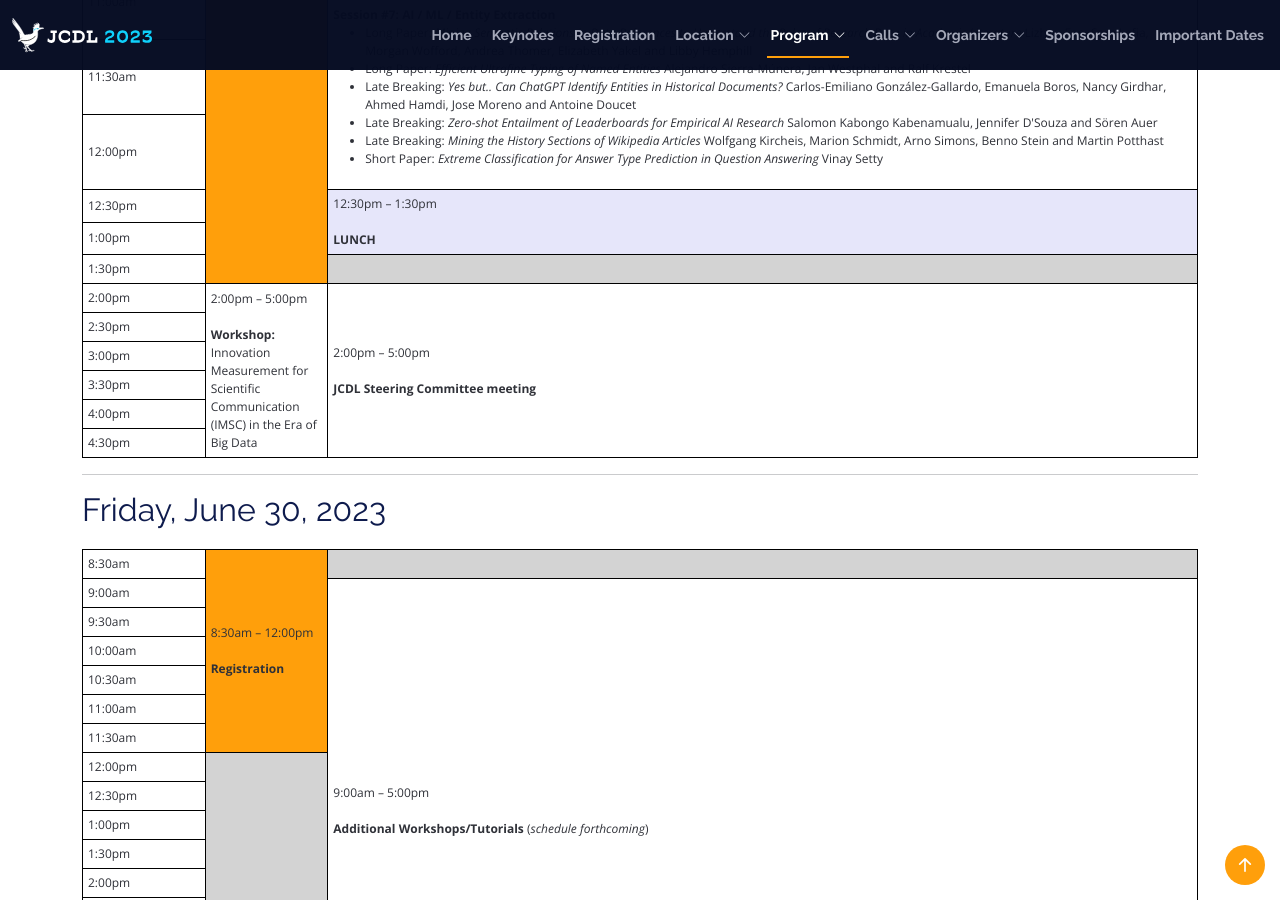
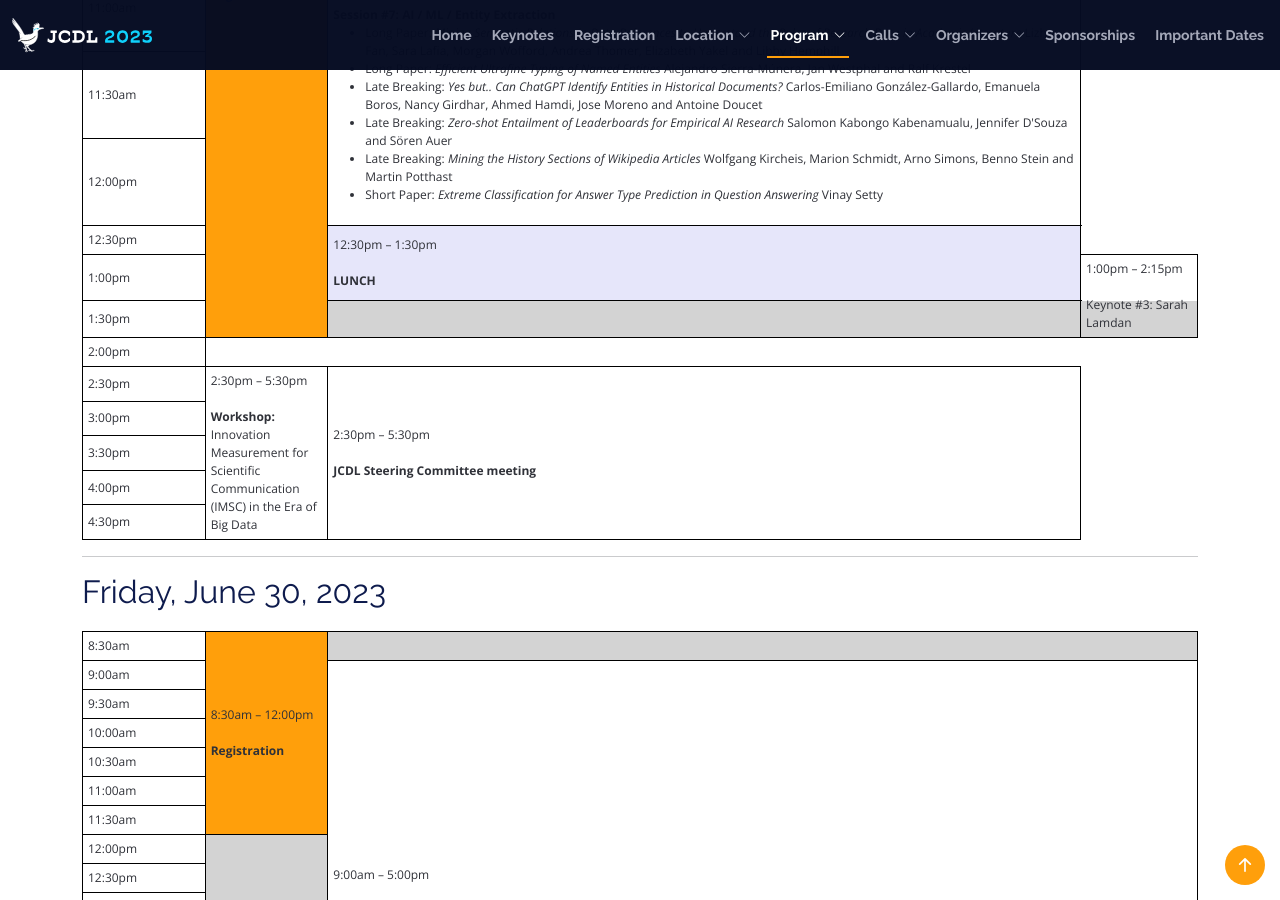
Before and after one commit to shawnmjones/JCDL2023-website-source, a Jekyll site: the page built from program.html, in a window 1280 px wide and 900 px high, scrolled down 3713 px. Built offline with Jekyll 4.4.1, drawn with Linux system fonts in a browser that asks for light colours; some of the changed text lies outside the part shown.

Commit message:
Update program.html

```diff
--- a/program.html
+++ b/program.html
@@ -207,7 +207,7 @@ permalink: /program/schedule/
         <tr>
           <!-- <td>9:15am</td> -->
           <td class="notopborder nobottomborder timecell">&nbsp;</td>
-          <td rowspan="4" class="keynote">9:15am &ndash; 10:30am<br><br><strong>Keynote #1</strong></td>
+          <td rowspan="4" class="keynote">9:15am &ndash; 10:30am<br><br><strong>Keynote #1: Oksana Bruy</strong></td>
         </tr>
         <tr>
           <td class="nobottomborder timecell">9:30am</td>
@@ -619,25 +619,29 @@ permalink: /program/schedule/
   </tr>
   <tr>
         <td class="timecell">1:00pm</td>
+        <td rowspan="2">
+            1:00pm &ndash; 2:15pm<br><br>
+            Keynote #3: Sarah Lamdan
+        </td>
   </tr>
   <tr>
         <td class="timecell">1:30pm</td>
-        <td class="empty" colspan="2" >&nbsp;</td>
+        <td class="empty" colspan="3" >&nbsp;</td>
   </tr>
   <tr>
         <td class="timecell">2:00pm</td>
+  </tr>
+  <tr>
+        <td class="timecell">2:30pm</td>
         <td rowspan="6">
-            2:00pm &ndash; 5:00pm<br><br>
+            2:30pm &ndash; 5:30pm<br><br>
             <strong>Workshop:</strong>
             Innovation Measurement for Scientific Communication (IMSC) in the Era of Big Data
         </td>
         <td rowspan="6">
-            2:00pm &ndash; 5:00pm<br><br>
+            2:30pm &ndash; 5:30pm<br><br>
             <strong>JCDL Steering Committee meeting</strong>
         </td>
-  </tr>
-  <tr>
-        <td class="timecell">2:30pm</td>
   </tr>
   <tr>
     <td class="timecell">3:00pm</td>
```
Also changed, not shown: other parts of program.html (+1 -1 lines).
